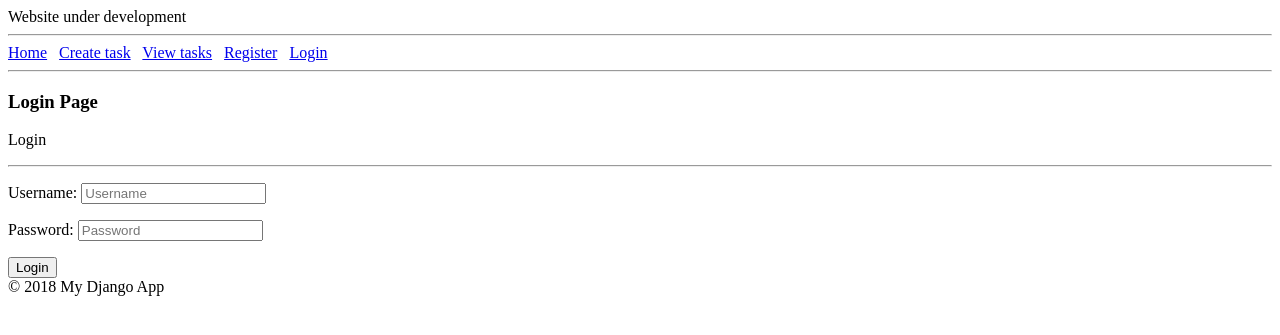
After one commit to hail2skins/UltimateDjangoUdemy, a Django app: page /login in a window 1280 px wide. The commit adds this page. Shown: the top 335 px of the page. Run offline with Django 5.2, Linux system fonts and the light colour scheme.

Commit message:
Login clean and easy

```diff
--- a/elevate/crm/forms.py
+++ b/elevate/crm/forms.py
@@ -3,8 +3,15 @@
 from django.forms import ModelForm # Allos access to the ModelForm class. Magic stuff here
 from .models import Task # import the Task model
 
+# for user registration
 from django.contrib.auth.forms import UserCreationForm # Allows access to the UserCreationForm class
 from django.contrib.auth.models import User # Allows access to the User model, the django built-in user model
+
+# for user login
+from django.contrib.auth.forms import AuthenticationForm # Allows access to the AuthenticationForm class
+from django import forms # Allows access to the forms module
+from django.forms.widgets import PasswordInput # Allows access to the PasswordInput widget
+from django.forms.widgets import TextInput # Allows access to the Text widget
 
 # Create a class that inherits from ModelForm
 class TaskForm(ModelForm):
@@ -17,3 +24,8 @@ class CreateUserForm(UserCreationForm):
     class Meta:
         model = User # Set the model to User
         fields = ['username', 'email', 'password1', 'password2'] # Set the fields to ['username', 'email', 'password1', 'password2'] which are the fields in the User model
+
+# Create a login form from AuthenticationForm
+class LoginForm(AuthenticationForm):
+    username = forms.CharField(widget=TextInput(attrs={'class': 'form-control', 'placeholder': 'Username'})) # Set the username field to a CharField with TextInput widget
+    password = forms.CharField(widget=PasswordInput(attrs={'class': 'form-control', 'placeholder': 'Password'})) # Set the password field to a CharField with PasswordInput widget
--- a/elevate/crm/templates/crm/base.html
+++ b/elevate/crm/templates/crm/base.html
@@ -23,6 +23,9 @@
     &nbsp;
     <a href="{% url 'register' %}">Register</a>
     &nbsp;
+    <a href="{% url 'login' %}">Login</a>
+    &nbsp;
+
     <hr>
 
     <div>
--- /dev/null
+++ b/elevate/crm/templates/crm/login.html
@@ -0,0 +1,12 @@
+{% extends 'crm/base.html' %}
+{% block content %}
+    <h3>Login Page</h3>
+    <p>Login</p>
+    <hr>
+    <form method="POST" autocomplete="off" enctype="multipart/form-data">
+        {% csrf_token %}
+        <!-- Code -->
+        {{ form.as_p }}
+        <button type="submit" class="btn btn-primary">Login</button>
+    </form>
+{% endblock %}
--- a/elevate/crm/urls.py
+++ b/elevate/crm/urls.py
@@ -16,4 +16,6 @@ urlpatterns = [
     path('update-task/<str:pk>/', views.update_task, name="update-task"), # Add this line to map the task_update view to the task_update URL
     path('delete-task/<str:pk>/', views.delete_task, name="delete-task"), # Add this line to map the task_delete view to the task_delete URL
     path('show-task/<str:pk>/', views.show_task, name="show-task"), # Add this line to map the task_show view to the task_show URL
+    path('login', views.login, name="login"), # Add this line to map the login view to the login URL
+    path('dashboard', views.dashboard, name="dashboard"), # Add this line to map the dashboard view to the dashboard URL
 ]
--- a/elevate/crm/views.py
+++ b/elevate/crm/views.py
@@ -2,7 +2,14 @@ from django.shortcuts import render, redirect # Add this import to allow for ren
 from django.http import HttpResponse # Add this import to allow for an HTTP response
 from .models import Task # import the Task model
 from .forms import TaskForm # import the TaskForm model
+
+# for user registration
 from .forms import CreateUserForm # import the CreateUserForm model
+from .forms import LoginForm # import the LoginForm model
+
+# for user login
+from django.contrib.auth.models import auth # import the auth model
+from django.contrib.auth import authenticate, login, logout # import the authenticate and login functions
 
 # Create your views here.
 
@@ -137,9 +144,41 @@ def register(request):
         form = CreateUserForm(request.POST)
         if form.is_valid():
             form.save()
-            return HttpResponse('User created successfully') #temporary until login page ready
+            return redirect('login') #temporary until login page ready
     context = {
         'form': form,
     }
 
     return render(request, 'crm/register.html', context) # Add this function to render the register.html template
+
+# Login view
+def login(request):
+    # Create a new instance of the LoginForm model
+    form = LoginForm()
+
+    # Check if the form has been submitted using if statement
+    if request.method == 'POST':
+        form = LoginForm(request, data=request.POST)
+        if form.is_valid():
+            # Get the username and password from the form
+            username = form.cleaned_data.get('username')
+            password = form.cleaned_data.get('password')
+
+            # Authenticate the user
+            user = authenticate(request, username=username, password=password)
+
+            # Check if user exists
+            if user is not None:
+                auth.login(request, user)
+                return redirect('dashboard') # Redirect to the dashboard view
+
+    context = {
+        'form': form,
+    }
+
+
+    return render(request, 'crm/login.html', context) # Add this function to render the login.html template
+
+# Dashboard view
+def dashboard(request):
+    return render(request, 'crm/dashboard.html') # Add this function to render the dashboard.html template
```
Also changed, not shown: elevate/crm/templates/crm/dashboard.html (added, +7 -0 lines).
